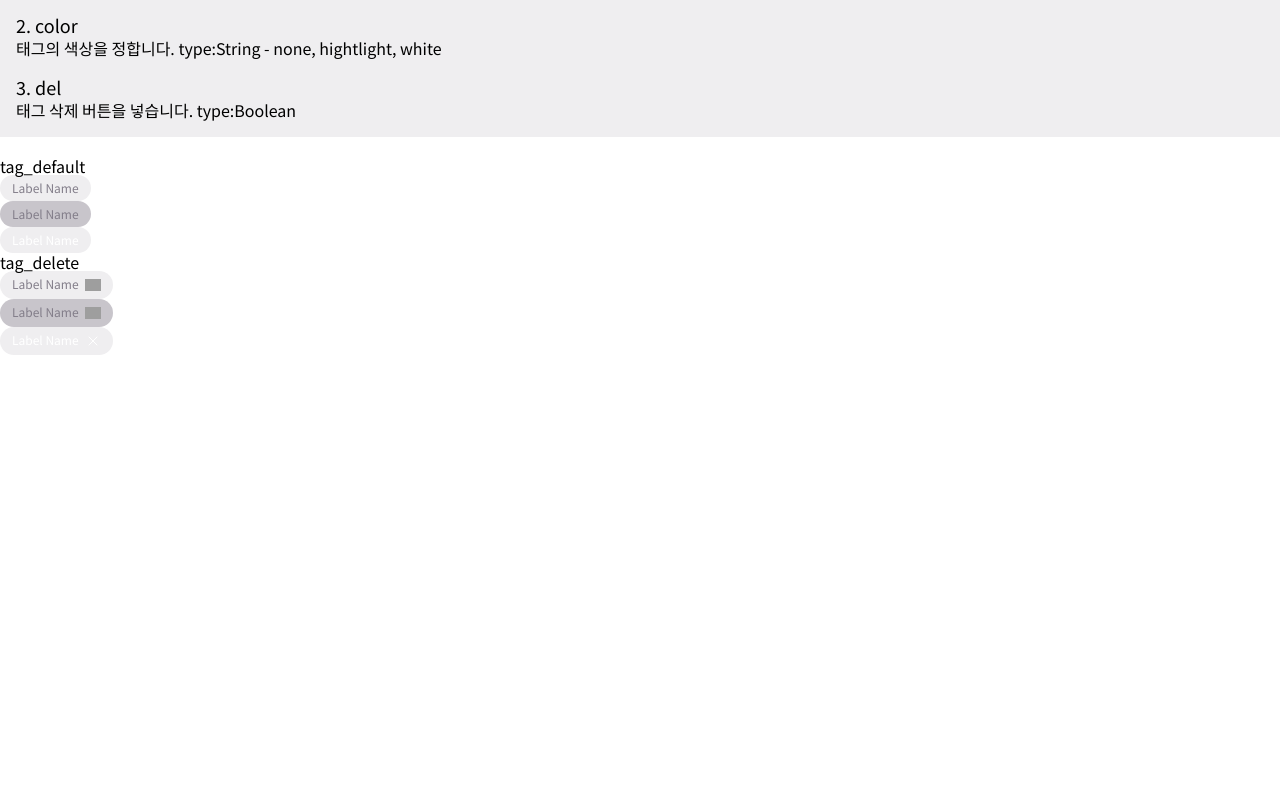
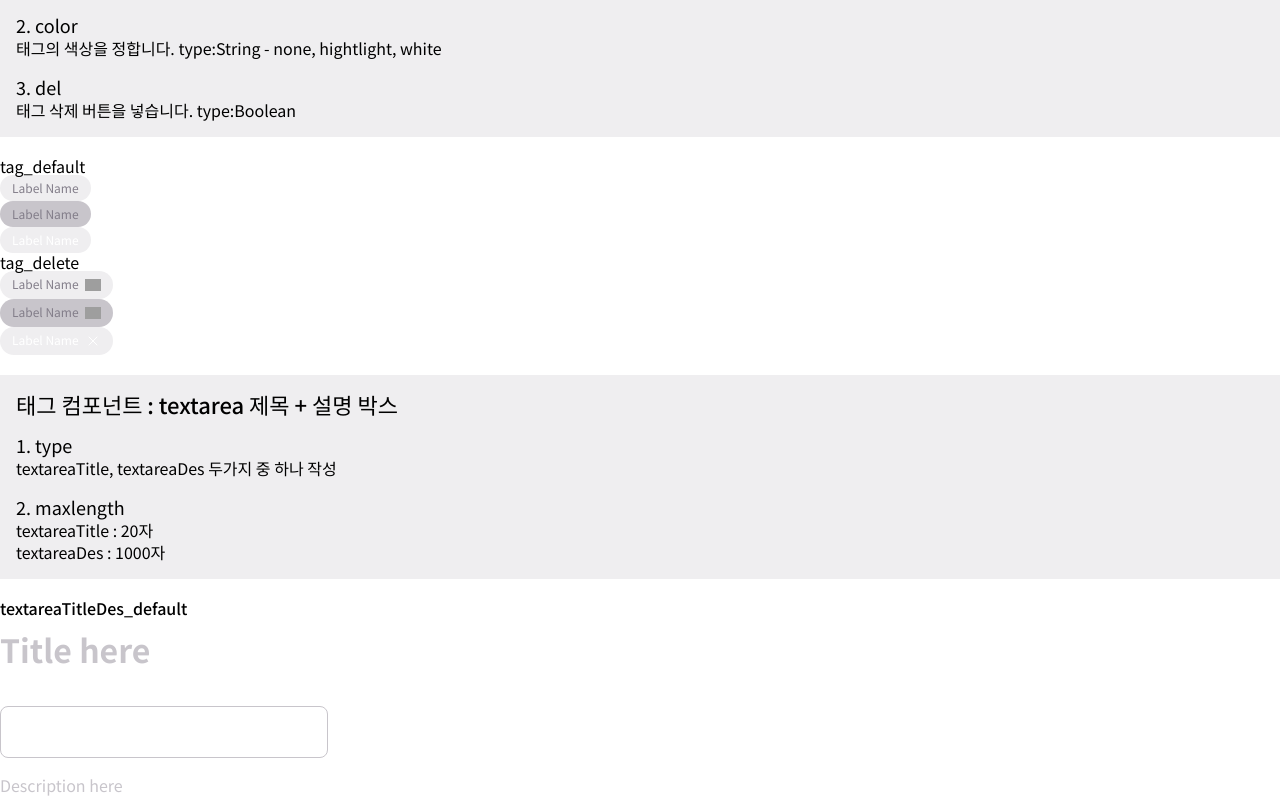
Before and after one commit to the51DT/inside_project, a Vue app: page / in a window 1280 px wide. Shown: the part 4057-4857 px from the top of the page. Before the commit the page ends 4412 px from the top, so only its background shows below. Built offline with nearby package versions, Linux system fonts and the light colour scheme; grey boxes are pictures that could not be loaded.

Commit message:
텍스트에리어 (제목 혹은 설명으로 사용되는 경우)
텍스트에리어 (제목 혹은 설명으로 사용되는 경우)

```diff
--- a/src/assets/scss/modules/_input-field.scss
+++ b/src/assets/scss/modules/_input-field.scss
@@ -1,6 +1,6 @@
 @use '../abstract/' as *;
 
-@mixin inputFeild{
+@mixin inputFeild {
   .inputField {
     width: fit-content;
     position: relative;
@@ -32,7 +32,7 @@
           border: solid rem(1px) $error-base;
         }
       }
-      &[type="password"] {
+      &[type='password'] {
         padding-right: rem(50px);
       }
       &__checkbox {
@@ -112,6 +112,22 @@
       &.checked {
         text-decoration: line-through;
       }
+      &[class*='textarea_'] {
+        padding: rem(0px);
+        color: $neutral-dark;
+        width: 100%;
+      }
+      &.textarea_tit {
+        font-size: rem(32px);
+        font-weight: 700;
+        line-height: rem(38.4px);
+        height: rem(42px);
+      }
+      &.textarea_des {
+        font-size: rem(16px);
+        font-weight: 400;
+        height: rem(23px);
+      }
     }
     &__file {
       display: none;
@@ -120,7 +136,7 @@
         width: rem(64px);
         height: rem(64px);
         padding: rem(16px);
-        box-shadow: 0 rem(3px) rem(4px) 0 rgba(0, 0, 0, 0.20);
+        box-shadow: 0 rem(3px) rem(4px) 0 rgba(0, 0, 0, 0.2);
         border-radius: rem(100px);
         &::after {
           content: '';
@@ -152,7 +168,7 @@
         outline: none;
       }
       &::-ms-clear,
-      &::-ms-reveal{
+      &::-ms-reveal {
         -webkit-appearance: none;
         -moz-appearance: none;
         appearance: none;
@@ -169,7 +185,7 @@
       &::-webkit-search-decoration,
       &::-webkit-search-cancel-button,
       &::-webkit-search-results-button,
-      &::-webkit-search-results-decoration{
+      &::-webkit-search-results-decoration {
         -webkit-appearance: none;
         -moz-appearance: none;
         appearance: none;
@@ -204,7 +220,7 @@
       border: none;
       transform: translateY(-50%);
       cursor: pointer;
-      &[readonly]{
+      &[readonly] {
         filter: opacity(25%);
       }
     }
@@ -217,7 +233,7 @@
         height: rem(22px);
         background-color: $neutral-lightgrey;
         border-radius: rem(50px);
-        transition: all .3s;
+        transition: all 0.3s;
         &--circle {
           display: block;
           position: absolute;
@@ -228,7 +244,7 @@
           top: 50%;
           left: rem(2px);
           transform: translateY(-50%);
-          transition: all .3s;
+          transition: all 0.3s;
         }
         &--highlight {
           background-color: $primary-light;
@@ -292,12 +308,21 @@
       select {
         background-image: url(@/assets/images/icon/select_arrow_gray.svg);
       }
-      & + .inputField, + .inputField--disabled {
+      & + .inputField,
+      + .inputField--disabled {
         margin-top: rem(32px);
       }
     }
-    & + .inputField, + .inputField--disabled {
+    & + .inputField,
+    + .inputField--disabled {
       margin-top: rem(32px);
+    }
+    &.inputField:has(> .textarea_tit),
+    &.inputField:has(> .textarea_des) {
+      width: 100%;
+    }
+    & + .inputField:has(> .textarea_des) {
+      margin-top: rem(16px);
     }
   }
 }
--- a/src/components/fragments/inputField.vue
+++ b/src/components/fragments/inputField.vue
@@ -1,62 +1,150 @@
 <template>
-  <div :class="readonly === false ? 'inputField' : 'inputField inputField--disabled'">
+  <div
+    :class="
+      readonly === false ? 'inputField' : 'inputField inputField--disabled'
+    "
+  >
     <!-- 타이틀 -->
     <p v-if="title" class="inputField__title">{{ title }}</p>
     <!-- 셀렉트 -->
-    <select v-if=" type === 'select'" :class=" warn === false ? 'inputField__input' : 'inputField__input inputField__input--warn'" :id="id" :name="name" :readonly="readonly">
+    <select
+      v-if="type === 'select'"
+      :class="
+        warn === false
+          ? 'inputField__input'
+          : 'inputField__input inputField__input--warn'
+      "
+      :id="id"
+      :name="name"
+      :readonly="readonly"
+    >
       <option disabled selected hidden>{{ placeholder }}</option>
-      <option :key="i" v-for="(options, i) in options" :value="options">{{ options }}</option>
+      <option :key="i" v-for="(options, i) in options" :value="options">
+        {{ options }}
+      </option>
     </select>
     <!-- 텍스트에리어 -->
-    <textarea v-else-if=" type === 'textarea'" :type="type" class="inputField__text" :id="id" :name="name" :placeholder="placeholder" @input="textareaHegiht" rows="1"></textarea>
+    <textarea
+      v-else-if="type === 'textarea'"
+      :type="type"
+      class="inputField__text"
+      :id="id"
+      :name="name"
+      :placeholder="placeholder"
+      @input="textareaHegiht"
+      rows="1"
+    ></textarea>
+    <!-- 텍스트에리어 (제목 혹은 설명으로 사용되는 경우) -->
+    <textarea
+      v-else-if="type === 'textareaTitle' || type === 'textareaDes'"
+      :type="type"
+      class="inputField__text"
+      :class="[type === 'textareaTitle' ? 'textarea_tit' : 'textarea_des']"
+      :id="id"
+      :name="name"
+      :placeholder="placeholder"
+      @input="textareaHegiht"
+      :maxlength="[type === 'textareaTitle' ? 20 : 1000]"
+      rows="1"
+    ></textarea>
     <!-- 체크박스 -->
-    <input v-else-if=" type === 'checkbox'" :type="type"
+    <input
+      v-else-if="type === 'checkbox'"
+      :type="type"
       :class="[
-        size === 'small' ? 'inputField__input inputField__input__checkbox inputField__input__checkbox--small' : 'inputField__input inputField__input__checkbox',
+        size === 'small'
+          ? 'inputField__input inputField__input__checkbox inputField__input__checkbox--small'
+          : 'inputField__input inputField__input__checkbox',
         round ? 'inputField__input__checkbox--round' : '',
         color === 'highlight' ? 'inputField__input__checkbox--highlight' : '',
-        sub ? 'inputField__input--sub' : '']"
+        sub ? 'inputField__input--sub' : ''
+      ]"
       :id="id"
       :name="name"
       :readonly="readonly"
       :checked="checked"
-      @change="checkedText">
+      @change="checkedText"
+    />
     <!-- 토글 -->
-    <input v-else-if=" type === 'toggle'" type="checkbox"
+    <input
+      v-else-if="type === 'toggle'"
+      type="checkbox"
       class="inputField__toggle"
       :id="id"
       :name="name"
       :readonly="readonly"
-      :checked="checked">
+      :checked="checked"
+    />
     <!-- 파일 -->
-    <input v-else-if=" type === 'file'" :type="type" class="inputField__file" :id="id" :name="name"/>
+    <input
+      v-else-if="type === 'file'"
+      :type="type"
+      class="inputField__file"
+      :id="id"
+      :name="name"
+    />
     <!-- 서치 -->
-    <input v-else-if=" type === 'search'" :type="type" class="inputField__search" :id="id" :name="name" :placeholder="placeholder">
+    <input
+      v-else-if="type === 'search'"
+      :type="type"
+      class="inputField__search"
+      :id="id"
+      :name="name"
+      :placeholder="placeholder"
+    />
     <!-- 그외 -->
-    <input v-else :type="type" :class="warn === false ? 'inputField__input' : 'inputField__input inputField__input--warn'"
+    <input
+      v-else
+      :type="type"
+      :class="
+        warn === false
+          ? 'inputField__input'
+          : 'inputField__input inputField__input--warn'
+      "
       :id="id"
       :name="name"
       :placeholder="placeholder"
       :readonly="readonly"
-      :checked="checked"/>
+      :checked="checked"
+    />
     <!-- 패스워드 눈 버튼 -->
-    <button v-if="type === 'password'" class="inputField__button" :readonly=readonly @click="passwordView"></button>
+    <button
+      v-if="type === 'password'"
+      class="inputField__button"
+      :readonly="readonly"
+      @click="passwordView"
+    ></button>
     <!-- 체크박스 텍스트에리어 -->
-    <textarea v-if="type === 'checkbox'" :class="checked ? 'inputField__text inputField__text--side checked' : 'inputField__text inputField__text--side'"
-    :id =" id + '__text'"
+    <textarea
+      v-if="type === 'checkbox'"
+      :class="
+        checked
+          ? 'inputField__text inputField__text--side checked'
+          : 'inputField__text inputField__text--side'
+      "
+      :id="id + '__text'"
       :name="name"
       :placeholder="placeholder"
       :value="defaultText"
       @input="textareaHegiht"
       rows="1"
-    :readonly="checked"></textarea>
+      :readonly="checked"
+    ></textarea>
     <!-- 라벨 -->
-    <label :for="id"
+    <label
+      :for="id"
       :class="[
         type === 'file' ? 'inputField__file--label' : '',
         type === 'toggle' ? 'inputField__toggle--label' : '',
-      type === 'toggle' && color === 'highlight' ? 'inputField__toggle--label inputField__toggle--label--highlight' : '']">
-      <span v-if="type === 'toggle'" class="inputField__toggle--label--circle"></span>
+        type === 'toggle' && color === 'highlight'
+          ? 'inputField__toggle--label inputField__toggle--label--highlight'
+          : ''
+      ]"
+    >
+      <span
+        v-if="type === 'toggle'"
+        class="inputField__toggle--label--circle"
+      ></span>
     </label>
     <!-- 캡션 -->
     <p v-if="caption" class="inputField__caption">{{ caption }}</p>
--- a/src/views/HomeView.vue
+++ b/src/views/HomeView.vue
@@ -326,13 +326,40 @@
     <tagCmp text="Label Name" color="highlight" del></tagCmp>
     <tagCmp text="Label Name" color="white" del></tagCmp>
   </div>
+  <div class="guide-txt__wrap">
+    <h4>태그 컴포넌트 : textarea 제목 + 설명 박스</h4>
+    <div class="guide-txt-box">
+      <h5>1. type</h5>
+      <p>textareaTitle, textareaDes 두가지 중 하나 작성</p>
+    </div>
+    <div class="guide-txt-box">
+      <h5>2. maxlength</h5>
+      <p>textareaTitle : 20자</p>
+      <p>textareaDes : 1000자</p>
+    </div>
+  </div>
+  <div>
+    <inputField
+      type="textareaTitle"
+      title="textareaTitleDes_default"
+      id="textareaTitle_default"
+      placeholder="Title here"
+    />
+    <inputField type="limitTitleLength" />
+    <inputField
+      type="textareaDes"
+      id="textareaDes_default"
+      placeholder="Description here"
+    />
+  </div>
 </template>
 
 <script>
+/* eslint-disable */
 import { ref } from 'vue'
 
 export default {
-  setup () {
+  setup() {
     const options = ref(['t', 'e', 's', 't'])
     return {
       options
```
Lines whose indentation alone changed are shown as unchanged.
